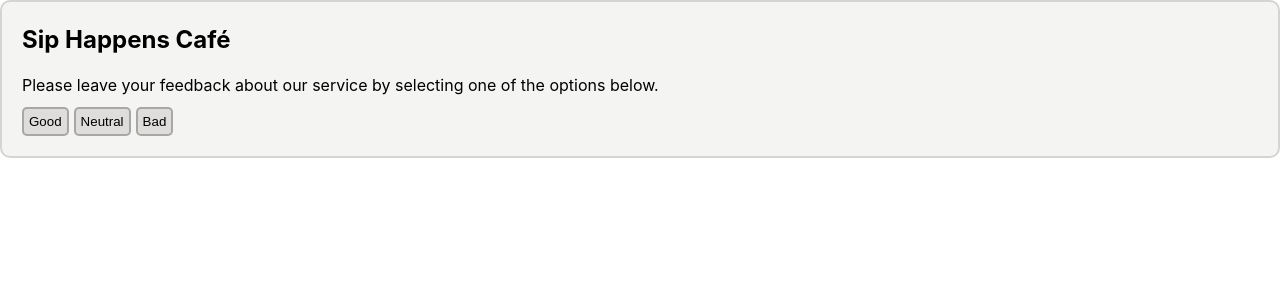
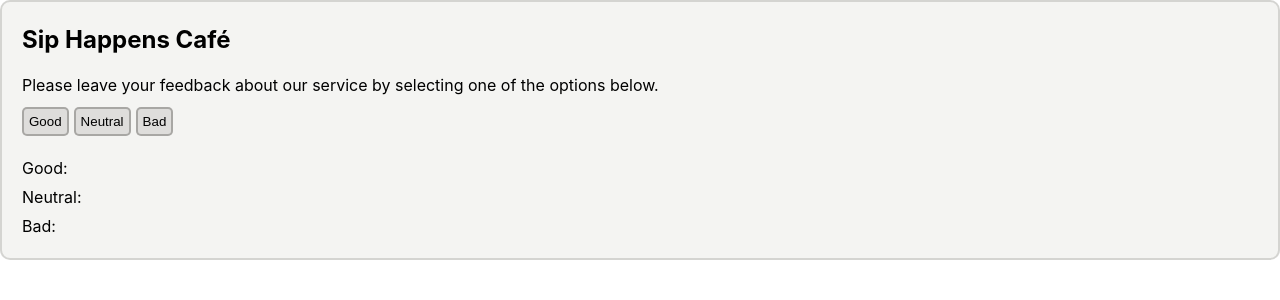
Before and after one commit to MyroslavaHubar/goit-react-hw-02, a React (Vite) app: page / in a window 1280 px wide. Shown: the top 300 px of the page. Built offline with nearby package versions, Linux system fonts and the light colour scheme.

Commit message:
update feedback file

```diff
--- a/src/App.jsx
+++ b/src/App.jsx
@@ -3,6 +3,7 @@ import "./App.css";
 import Section from "./components/Section/Section";
 import Description from "./components/Description/Description";
 import Options from "./components/Options/Options";
+import Feedback from "./components/Feedback/Feedback";
 
 function App() {
   return (
@@ -16,6 +17,7 @@ function App() {
           options below.
         </Description>
         <Options buttons={["Good", "Neutral", "Bad"]}></Options>
+        <Feedback></Feedback>
       </Section>
     </>
   );
--- a/src/components/Feedback/Feedback.jsx
+++ b/src/components/Feedback/Feedback.jsx
@@ -0,0 +1,15 @@
+import css from "./Feedback.module.css";
+
+function Feedback({ good, neutral, bad }) {
+  return (
+    <div className={css.feedback}>
+      <ul className={css.feedbackList}>
+        <li>Good: {good}</li>
+        <li>Neutral: {neutral}</li>
+        <li>Bad: {bad}</li>
+      </ul>
+    </div>
+  );
+}
+
+export default Feedback;
--- a/src/components/Feedback/Feedback.module.css
+++ b/src/components/Feedback/Feedback.module.css
@@ -0,0 +1,9 @@
+.feedback {
+  margin-top: 20px;
+}
+
+.feedbackList {
+  display: flex;
+  flex-direction: column;
+  gap: 5px;
+}
```
